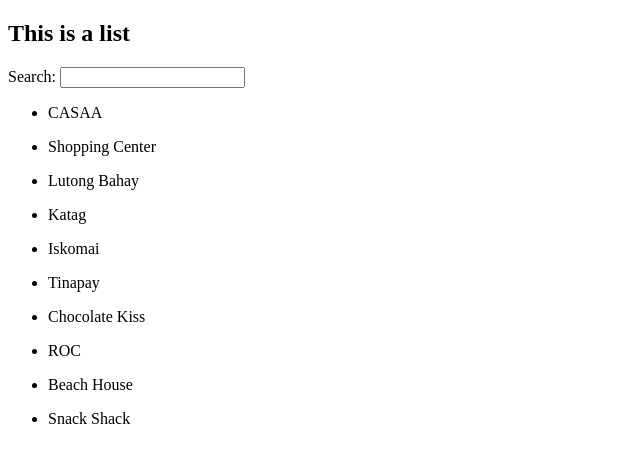
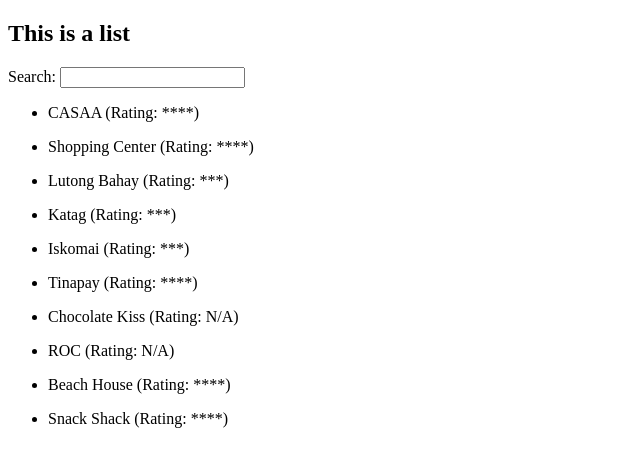
Before and after one commit to conradolega/angular-tutorial, a plain HTML site: page index.htm in a window 1280 px wide. Shown: the whole page, without its empty margins (0-640 px from the left). Drawn offline with nearby package versions, Linux system fonts and the light colour scheme.

Commit message:
Add a custom filter

```diff
--- a/app.js
+++ b/app.js
@@ -1,18 +1,23 @@
 angular.module('angularTutorial', [])
     .factory('Data', function() {
         return [
-            {name: 'CASAA'},
-            {name: 'Shopping Center'},
-            {name: 'Lutong Bahay'},
-            {name: 'Katag'},
-            {name: 'Iskomai'},
-            {name: 'Tinapay'},
-            {name: 'Chocolate Kiss'},
-            {name: 'ROC'},
-            {name: 'Beach House'},
-            {name: 'Snack Shack'}
+            {name: 'CASAA', rating: 4},
+            {name: 'Shopping Center', rating: 4},
+            {name: 'Lutong Bahay', rating: 3},
+            {name: 'Katag', rating: 3},
+            {name: 'Iskomai', rating: 3},
+            {name: 'Tinapay', rating: 4},
+            {name: 'Chocolate Kiss', rating: -1},
+            {name: 'ROC', rating: -1},
+            {name: 'Beach House', rating: 4},
+            {name: 'Snack Shack', rating: 4}
         ];
     })
+    .filter('showStars', function() {
+        return function(rating) {
+            return rating > 0 ? new Array(rating + 1).join('*') : 'N/A';
+        };
+     })
     .controller('TutorialCtrl', function TutorialCtrl($scope, $timeout, Data) {
         $scope.foods = Data;
     })
--- a/index.htm
+++ b/index.htm
@@ -10,7 +10,7 @@
         <h2>This is a list</h2>
         Search: <input type="text" ng-model="search">
         <ul ng-repeat="food in foods | filter:search">
-            <li>{{ food.name }}</li>
+            <li>{{ food.name }} (Rating: {{ food.rating | showStars }})</li>
         </ul>
     </div>
 </body>
```
